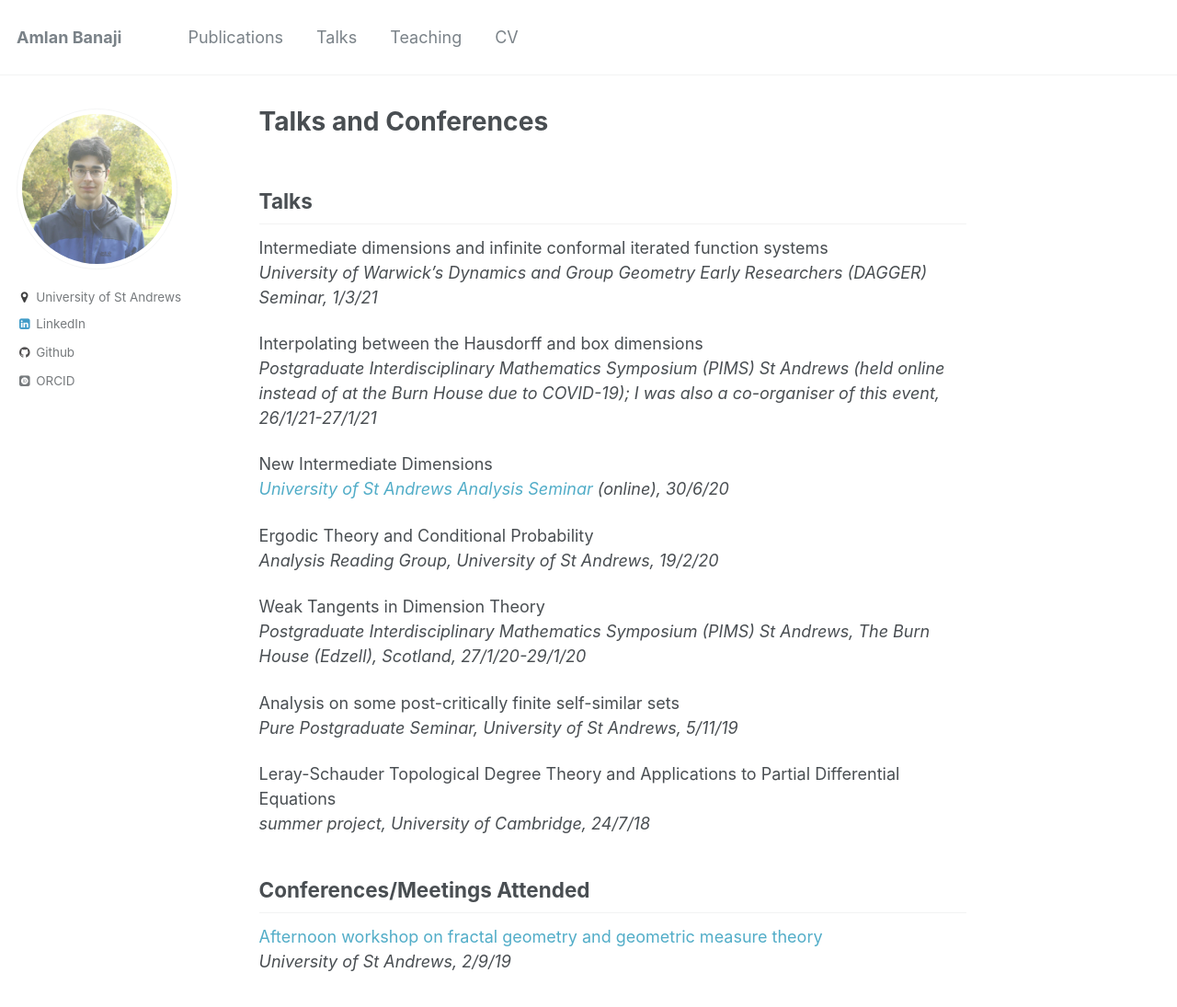
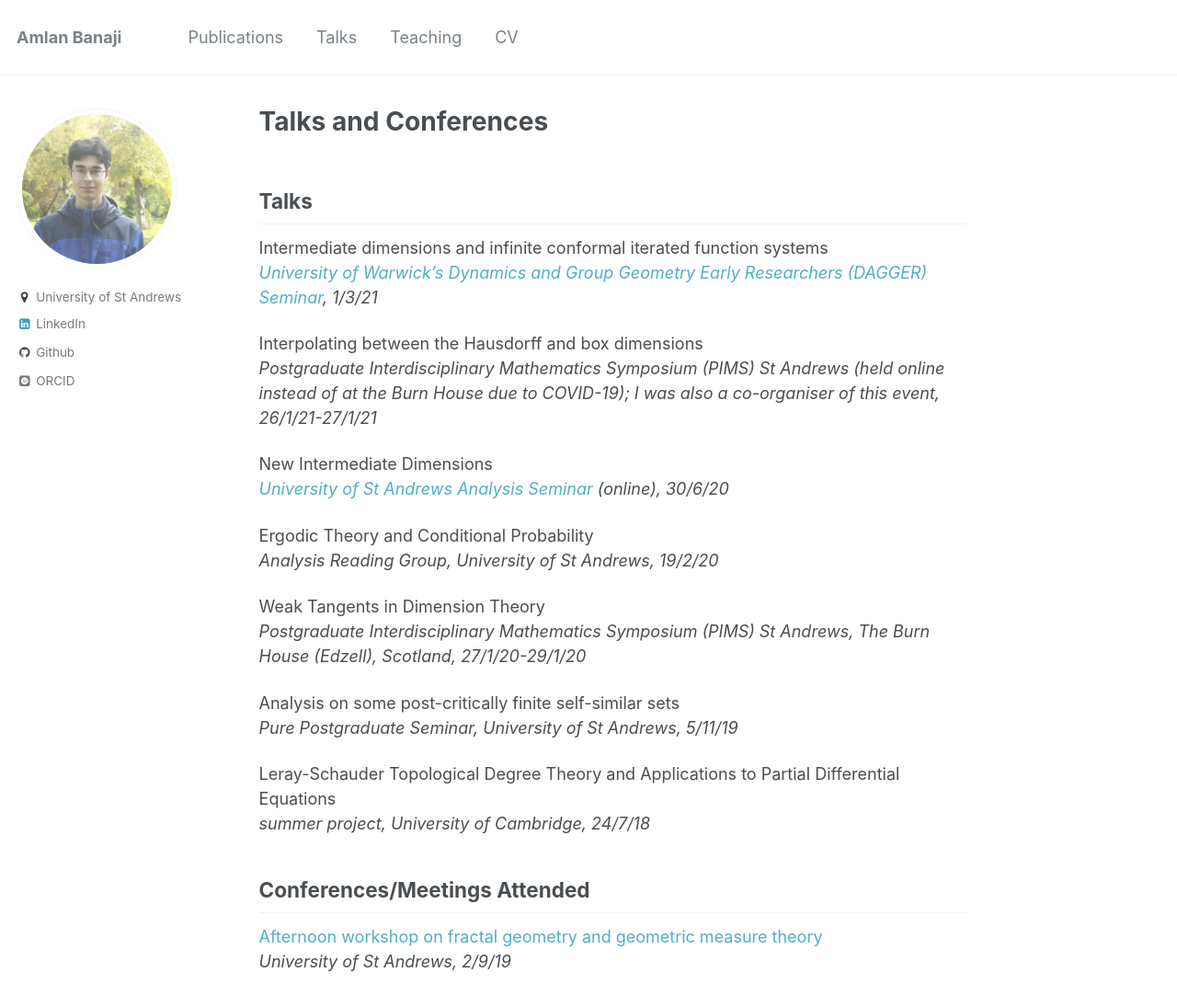
Before and after one commit to amlan-banaji/amlan-banaji.github.io, a Jekyll site: the page built from _pages/talks.md, in a window 1280 px wide and 1109 px high. Shown: the top 1095 px of the window at 92% size. Built offline with Jekyll 4.4.1, drawn with Linux system fonts in a browser that asks for light colours; some web fonts are replaced; part of the change alters nothing that is shown.

Commit message:
dagger website

```diff
--- a/_pages/talks.md
+++ b/_pages/talks.md
@@ -8,7 +8,7 @@ author_profile: true
 
 
 Intermediate dimensions and infinite conformal iterated function systems
-*University of Warwick's Dynamics and Group Geometry Early Researchers (DAGGER) Seminar, 1/3/21*
+*[University of Warwick's Dynamics and Group Geometry Early Researchers (DAGGER) Seminar](https://warwick.ac.uk/fac/sci/maths/research/events/seminars/areas/dagger), 1/3/21*
 
 
 Interpolating between the Hausdorff and box dimensions
```
